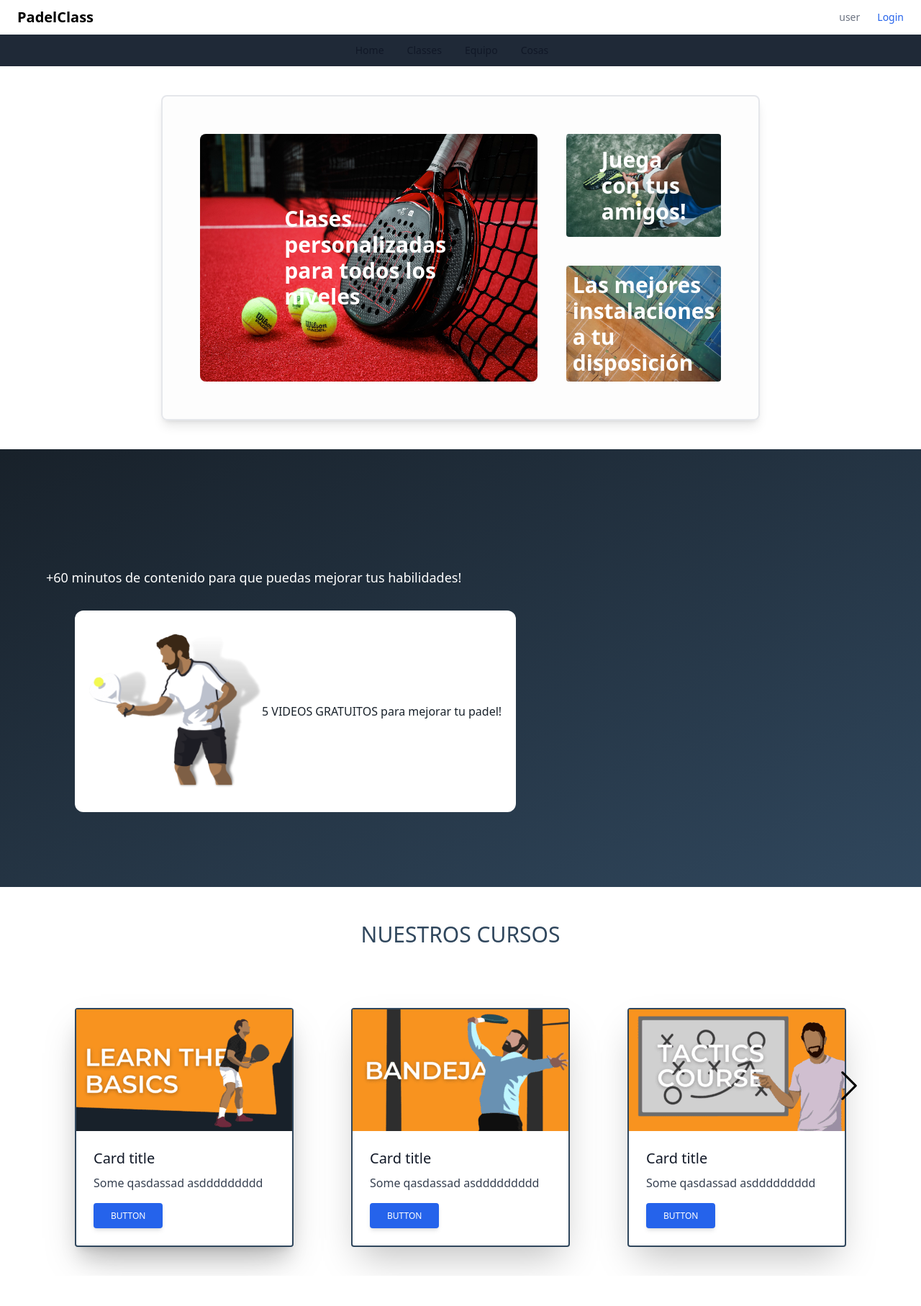
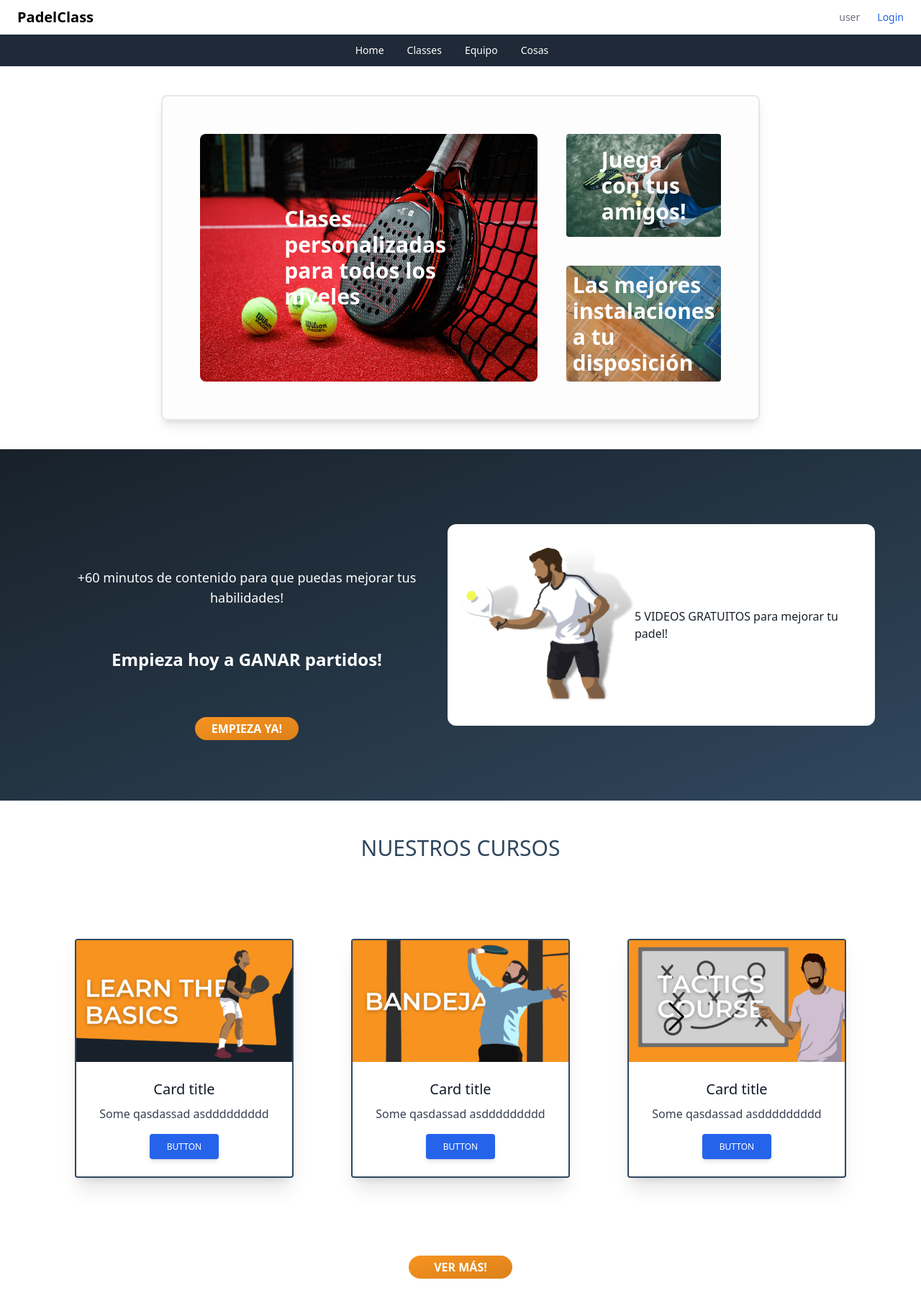
Before and after one commit to MateuSanta/PadelClass, a Vue app in the folder vue-project/: page / in a window 1280 px wide. Shown: the top 1814 px of the page at 72% size. Before the commit the page ends 1792 px from the top, so only its background shows below. Built offline with nearby package versions, Linux system fonts and the light colour scheme.

Commit message:
"arreglar home xl"

```diff
--- a/vue-project/src/components/Card.vue
+++ b/vue-project/src/components/Card.vue
@@ -11,13 +11,20 @@ export default {
 </script>
 
 <template>
-    <div class="flex  place-content-center relative h-[35rem]  overflow-hidden">
-        <h1 class="text-center m-12 font-light text-3xl text-[#30475D]">
+    <div>
+        <div class="flex flex-col place-self-center h-6 text-center">
+            <h1 class=" h-7 my-12 font-light text-3xl text-[#30475D]">
             NUESTROS CURSOS
-        </h1>
-        <div  :class="{'translate-x-[50rem]':!left,'xl:translate-x-full':!left}" class="flex absolute w-[20] xl:w-[80rem]  duration-300 overflow-hidden place-content-center  m-32 p-10">
+            </h1>
+        </div>
 
-            <div class="hidden justify-center shadow-2xl  xl:flex">
+    </div>
+    <div class="flex  relative text-center place-content-center  h-[38rem]  overflow-hidden">
+
+
+        <div  :class="{'translate-x-[50rem]':!left,'xl:translate-x-full':!left}" class="flex absolute w-[20] xl:w-[120rem]  duration-300 overflow-hidden place-content-center  m-32 p-10">
+
+            <div class="hidden justify-center   xl:flex">
                 <div class=" rounded shadow-xl border-2 border-[#30475D] bg-white max-w-sm">
                     <a href="#!">
                         <img class=" " src="/public/images/basics.png" alt="" />
@@ -34,7 +41,7 @@ export default {
             </div>
 
             <div class="flex place-self-center ">
-                <div class="rounded shadow-2xl border-2 border-[#30475D] mx-20  bg-white max-w-sm">
+                <div class="rounded shadow-xl border-2 border-[#30475D] mx-20  bg-white max-w-sm">
                     <a href="#!">
                         <img  src="/public/images/bandeja.png" alt="" />
                     </a>
@@ -50,7 +57,7 @@ export default {
             </div>
 
             <div class=" justify-center hidden xl:flex">
-                <div class="rounded shadow-2xl border-2 border-[#30475D] bg-white max-w-sm">
+                <div class="rounded shadow-xl border-2 border-[#30475D] bg-white max-w-sm">
                     <a href="#!">
                         <img  src="/public/images/tactics.png" alt="" />
                     </a>
@@ -66,10 +73,10 @@ export default {
             </div>
         </div>
 
-        <div :class="{'-translate-x-full':left}" class="flex absolute w-[80rem]  duration-300 overflow-hidden place-content-center m-32 p-10">
+        <div :class="{'-translate-x-full':left}" class="flex absolute w-[240rem]  duration-300 overflow-hidden place-content-center m-32 p-10">
 
             <div class=" justify-center hidden xl:flex">
-                <div class=" rounded shadow-2xl border-2 border-[#30475D] bg-white max-w-sm">
+                <div class=" rounded shadow-xl border-2 border-[#30475D] bg-white max-w-sm">
                     <a href="#!">
                         <img  src="/public/images/basics.png" alt="" />
                     </a>
@@ -85,7 +92,7 @@ export default {
             </div>
 
             <div class="flex justify-center">
-                <div class="rounded shadow-2xl border-2 border-[#30475D] mx-20 bg-white max-w-sm">
+                <div class="rounded shadow-xl border-2 border-[#30475D] mx-20 bg-white max-w-sm">
                     <a href="#!">
                         <img  src="/public/images/bandeja.png" alt="" />
                     </a>
@@ -101,7 +108,7 @@ export default {
             </div>
 
             <div class="  justify-center hidden xl:flex">
-                <div class="rounded shadow-2xl border-2 border-[#30475D] bg-white max-w-sm">
+                <div class="rounded shadow-xl border-2 border-[#30475D] bg-white max-w-sm">
                     <a href="#!">
                         <img  src="/public/images/tactics.png" alt="" />
                     </a>
@@ -125,10 +132,15 @@ export default {
 
 
 
-        <img  @click="right=false; left=true" :class="{'hidden':left}" class="flex  absolute w-10 left-20  my-64 rounded-xl rotate-180 " src="/public/images/next.png" alt="">
-        <img @click="left=false; right=true " :class="{'hidden':!left}" class="flex absolute  right-20 my-64 w-10" src="/public/images/next.png" alt="">
+        <img  @click="right=false; left=true" :class="{'hidden':left}" class="flex absolute  w-10 xl:left-1/4  my-64 rounded-xl rotate-180 " src="/public/images/next.png" alt="">
+        <img @click="left=false; right=true " :class="{'hidden':!left}" class="flex  absolute xl:right-1/4 mx-auto my-64 w-10" src="/public/images/next.png" alt="">
 
 
     </div>
+    <div class="flex flex-col place-items-center h-20 ">
+        <button class=" flex place-content-center h-8 w-36 pt-1   text-center text-white font-black z-0 rounded-2xl  bg-[#db811a] bg-gradient-to-br from-[#F79320]  ">
+             VER MÁS!
+        </button>
+    </div>
 
 </template>
--- a/vue-project/src/components/Header.vue
+++ b/vue-project/src/components/Header.vue
@@ -16,16 +16,16 @@
             <div class="flex items-center">
                 <ul class="flex flex-row mt-0 mr-6 space-x-8 text-sm font-medium">
                     <li>
-                        <a href="#" class="text-gray-900 dark:text-white hover:underline" aria-current="page">Home</a>
+                        <a href="#" class="text-white hover:underline" aria-current="page">Home</a>
                     </li>
                     <li>
-                        <a href="#" class="text-gray-900 dark:text-white hover:underline">Classes</a>
+                        <a href="#" class="text-white hover:underline">Classes</a>
                     </li>
                     <li>
-                        <a href="#" class="text-gray-900 dark:text-white hover:underline">Equipo</a>
+                        <a href="#" class="text-white hover:underline">Equipo</a>
                     </li>
                     <li>
-                        <a href="#" class="text-gray-900 dark:text-white hover:underline">Cosas</a>
+                        <a href="#" class="text-white hover:underline">Cosas</a>
                     </li>
                 </ul>
             </div>
--- a/vue-project/src/components/HomeLessons.vue
+++ b/vue-project/src/components/HomeLessons.vue
@@ -1,6 +1,6 @@
 <template>
-    <div class="flex flex-wrap p-16 flex-col xl:flex-row bg-[#30475D] bg-gradient-to-br from-[#18212A] ">
-        <div class="flex flex-col text-center place-items-center my-24 md:my-5 h-20  rounded-lg">
+    <div class="flex   p-16 place-content-center  flex-col xl:flex-row bg-[#30475D] bg-gradient-to-br from-[#18212A] ">
+        <div class="flex  flex-col text-center place-items-center my-24 xl:my-5 h-20 xl:mx-auto rounded-lg">
             <p class="mt-5 lg:mt-20 text-white text-lg">+60 minutos de contenido para que puedas mejorar tus habilidades! </p>
             <p class="my-14 text-white text-2xl font-black m-10">Empieza hoy a GANAR partidos!</p>
             <div>
@@ -9,7 +9,7 @@
             </div>
 
         </div>
-        <div class="flex invisible place-items-center  mx-14 bg-white lg:p-5  lg:my-10 xl:visible lg:mx-10 rounded-xl">
+        <div class="flex  invisible place-items-center  mx-14 bg-white lg:p-5  lg:my-10 xl:visible xl:mx-auto rounded-xl">
 
                 <img class=" h-60   transition duration-300  hover:scale-110 hover:opacity-95" src="/public/images/chicopadel.png" alt="">
                 <h1 class="lg:my-10 text-[#18212A]"> 5 VIDEOS GRATUITOS para mejorar tu padel!</h1>
```
